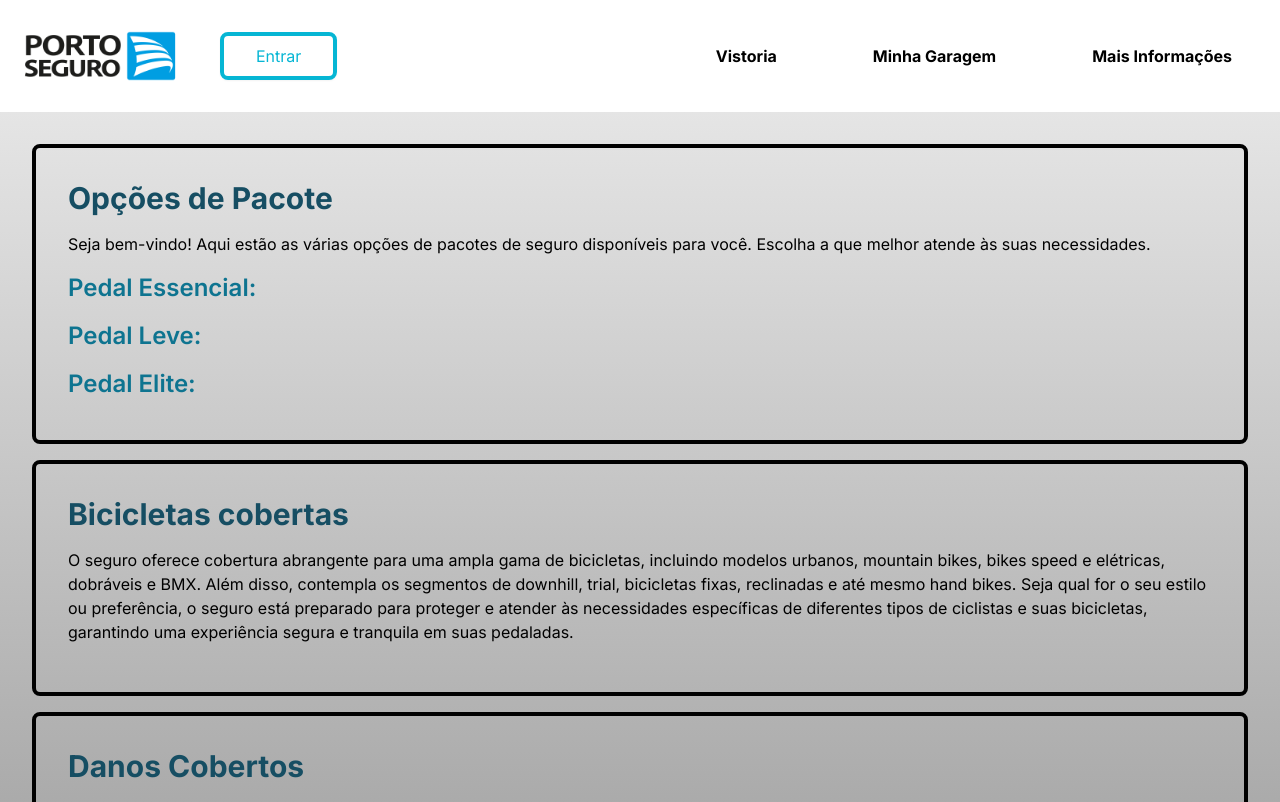
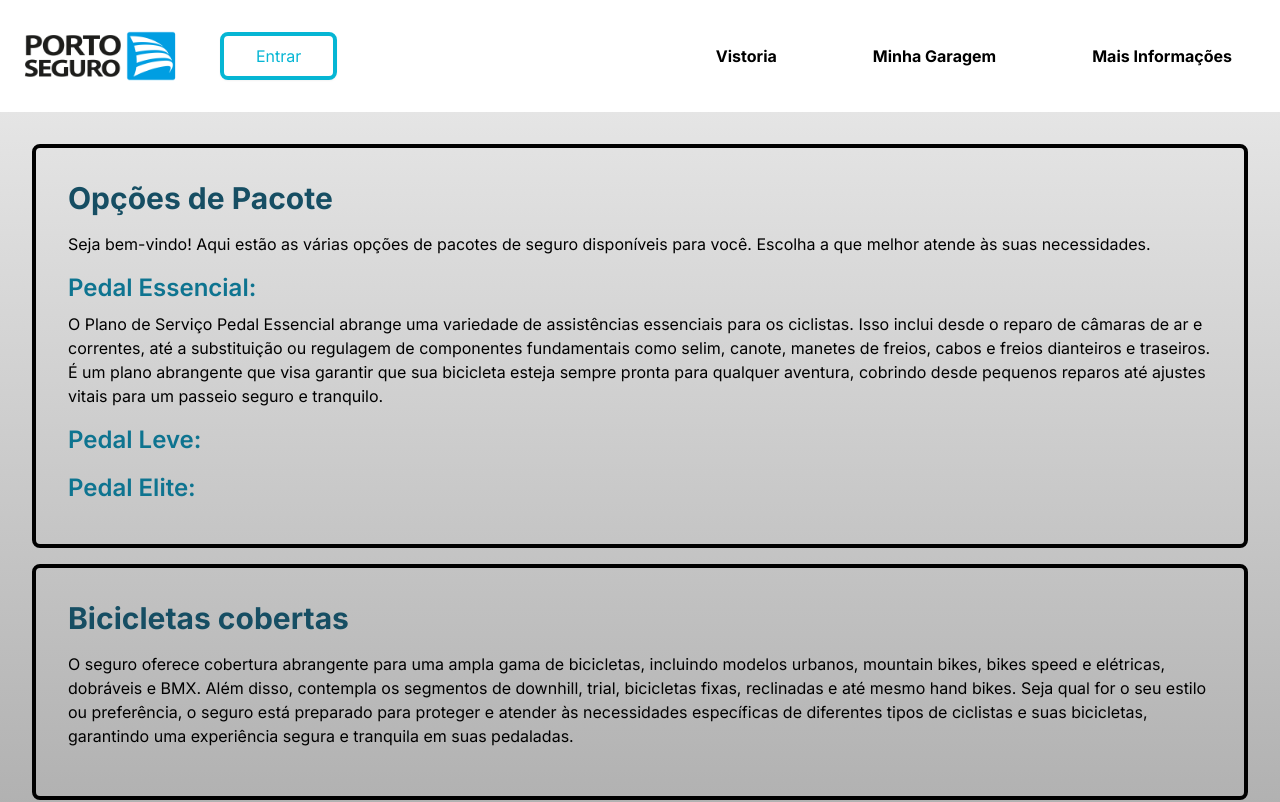
Before and after one commit to vruas/sprint4-rwd, a Next.js app: page /informacoes in a window 1280 px wide. Shown: the top 802 px of the page. Built offline with nearby package versions, Linux system fonts and the light colour scheme.

Commit message:
Add Links Rodape e texto na página info

```diff
--- a/src/app/informacoes/page.jsx
+++ b/src/app/informacoes/page.jsx
@@ -17,7 +17,14 @@ export default function MaisInfo() {
             Pedal Essencial:
           </h4>
           <p className=" mb-4">
-
+          O Plano de Serviço Pedal Essencial abrange uma variedade de
+            assistências essenciais para os ciclistas. Isso inclui desde o
+            reparo de câmaras de ar e correntes, até a substituição ou regulagem
+            de componentes fundamentais como selim, canote, manetes de freios,
+            cabos e freios dianteiros e traseiros. É um plano abrangente que
+            visa garantir que sua bicicleta esteja sempre pronta para qualquer
+            aventura, cobrindo desde pequenos reparos até ajustes vitais para um
+            passeio seguro e tranquilo.
           </p>
           <h4 className=" text-xl md:text-2xl font-semibold mb-2 text-cyan-700">
             Pedal Leve:
```
